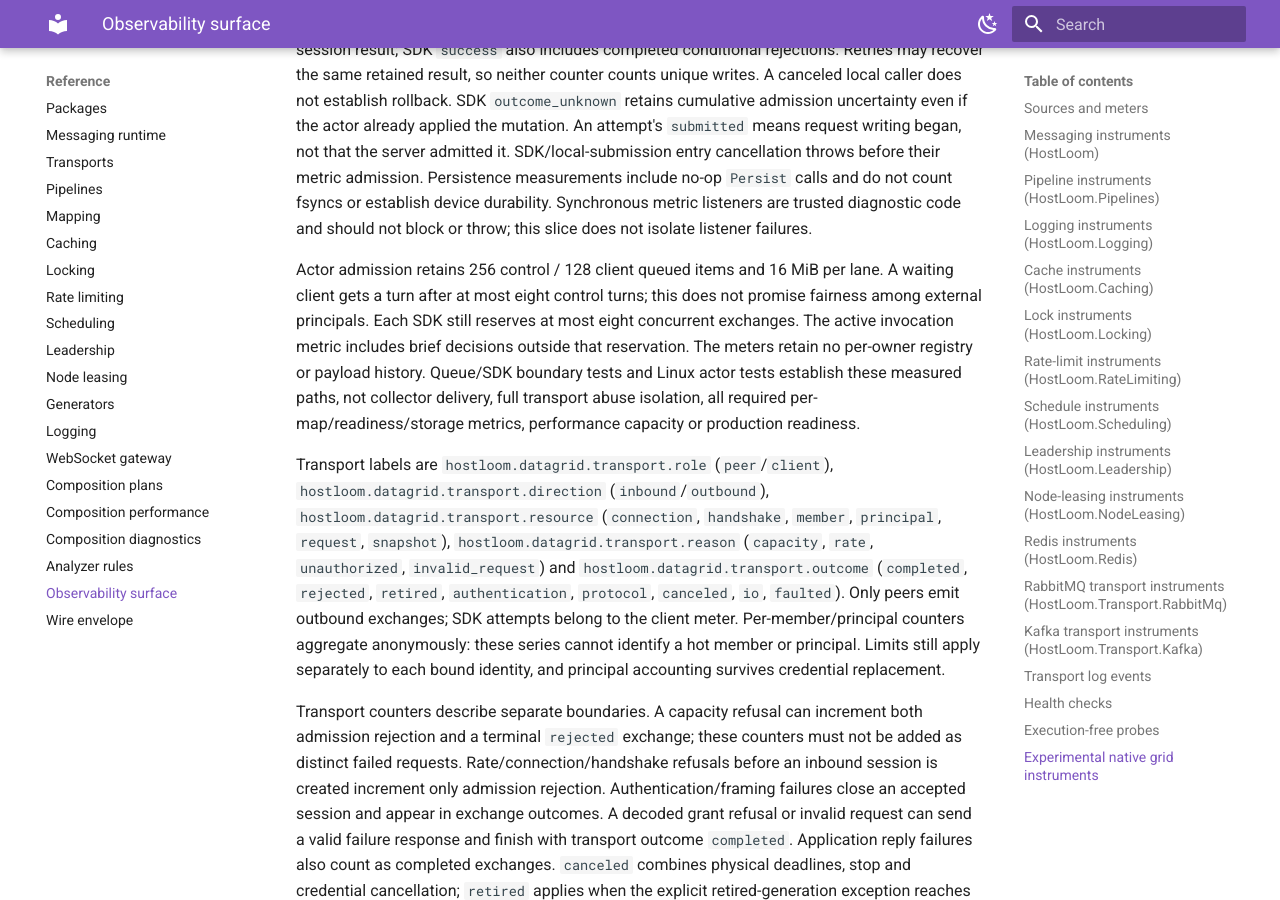
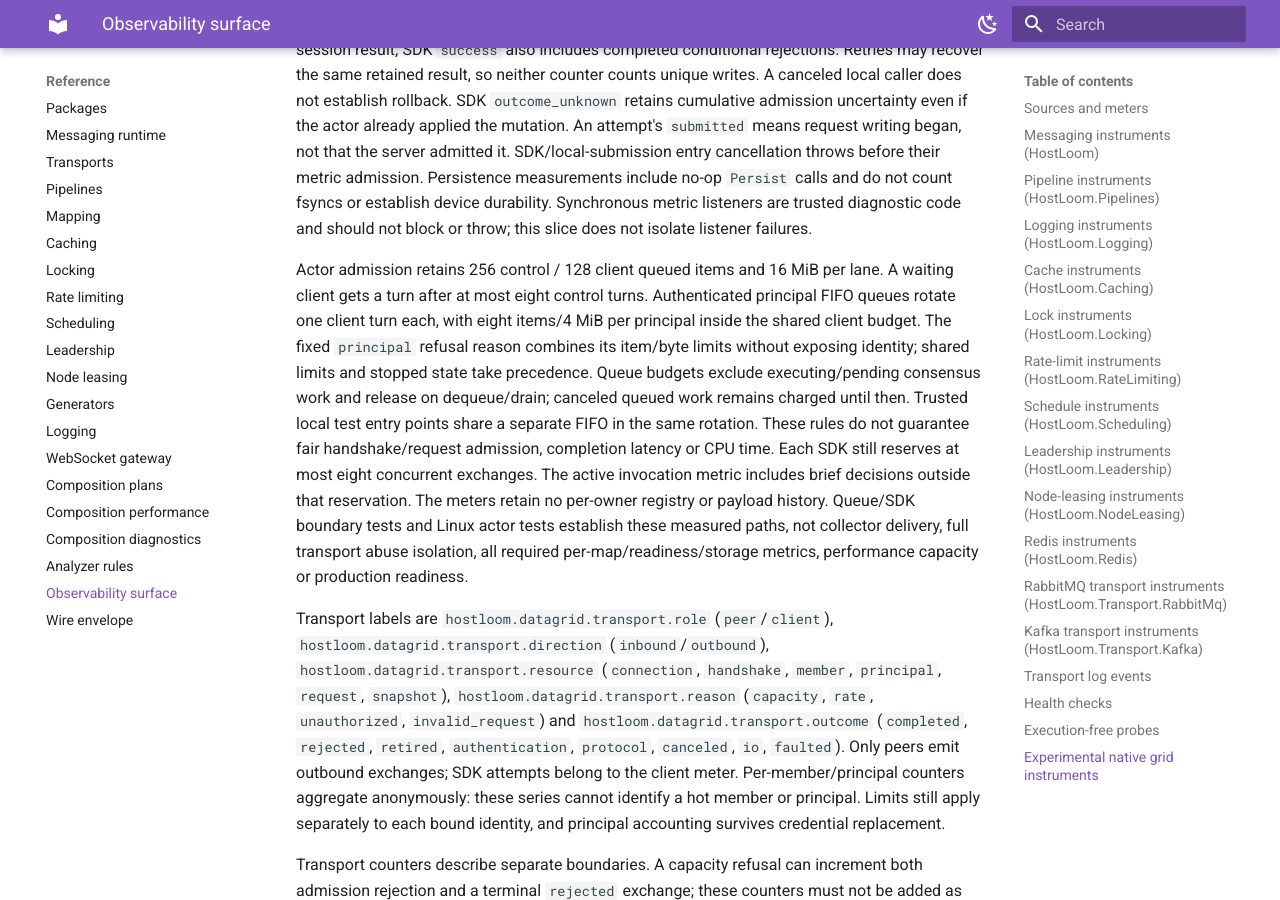
Before and after one commit to kidoz/hostloom, an MkDocs documentation site: the page built from docs/reference/observability.md, in a window 1280 px wide and 900 px high, scrolled down 16813 px. Built offline with MkDocs 1.6.1 and Material for MkDocs 9.7.7, drawn with Linux system fonts in a browser that asks for light colours; some of the changed text lies outside the part shown.

Commit message:
Document per-principal client admission

```diff
--- a/docs/reference/observability.md
+++ b/docs/reference/observability.md
@@ -350,7 +350,7 @@ for service identity. There is no grid activity source, trace propagation or exp
 | --- | --- | --- |
 | `hostloom.datagrid.runtime.queue.items` | up-down counter / `{item}` | Work waiting in control/client lanes; released on dequeue or shutdown drain |
 | `hostloom.datagrid.runtime.queue.bytes` | up-down counter / `By` | Encoded-byte reservations waiting in those lanes; excludes executing work and heap overhead |
-| `hostloom.datagrid.runtime.queue.rejected` | counter / `{item}` | Pre-queue refusals by lane and reason: `items`, `bytes`, or `stopped` |
+| `hostloom.datagrid.runtime.queue.rejected` | counter / `{item}` | Pre-queue refusals by lane and reason: `items`, `bytes`, `principal`, or `stopped` |
 | `hostloom.datagrid.runtime.operations` | counter / `{operation}` | Local submission completions, including rejection, uncertainty, cancellation and faults |
 | `hostloom.datagrid.runtime.operations.active` | up-down counter / `{operation}` | Local callers awaiting actor completion |
 | `hostloom.datagrid.runtime.operation.duration` | histogram / `s` | Local submission through caller completion, including queue, quorum and persistence waits |
@@ -397,8 +397,13 @@ establish device durability. Synchronous metric listeners are trusted diagnostic
 not block or throw; this slice does not isolate listener failures.
 
 Actor admission retains 256 control / 128 client queued items and 16 MiB per lane. A waiting
-client gets a turn after at most eight control turns; this does not promise fairness among
-external principals. Each SDK still reserves at most eight concurrent exchanges. The active
+client gets a turn after at most eight control turns. Authenticated principal FIFO queues rotate
+one client turn each, with eight items/4 MiB per principal inside the shared client budget. The
+fixed `principal` refusal reason combines its item/byte limits without exposing identity; shared
+limits and stopped state take precedence. Queue budgets exclude executing/pending consensus
+work and release on dequeue/drain; canceled queued work remains charged until then. Trusted local
+test entry points share a separate FIFO in the same rotation. These rules do not guarantee fair
+handshake/request admission, completion latency or CPU time. Each SDK still reserves at most eight concurrent exchanges. The active
 invocation metric includes brief decisions outside that reservation. The meters retain no
 per-owner registry or payload history. Queue/SDK boundary tests and Linux actor tests establish
 these measured paths, not collector delivery, full transport abuse isolation, all required
@@ -484,7 +489,7 @@ recovery-time acceptance. Per-map error rates, explicit source freshness/redistr
 full overload/fairness and device/shutdown qualification remain open.
 
 
-Definite queue refusal is now distinguished from admitted uncertainty: full actor item/byte
+Definite queue refusal is distinguished from admitted uncertainty: full actor shared/principal item/byte
 admission returns `CapacityExceeded` with admission false; a stopped owner returns
 `QuorumUnavailable` with admission false. Already queued or possibly submitted work remains
 conservative, and earlier SDK uncertainty cannot be erased by a later refusal. The local runtime
```
Also changed, not shown: src/HostLoom.DataGrid.Runtime/README.md (+17 -5 lines).
